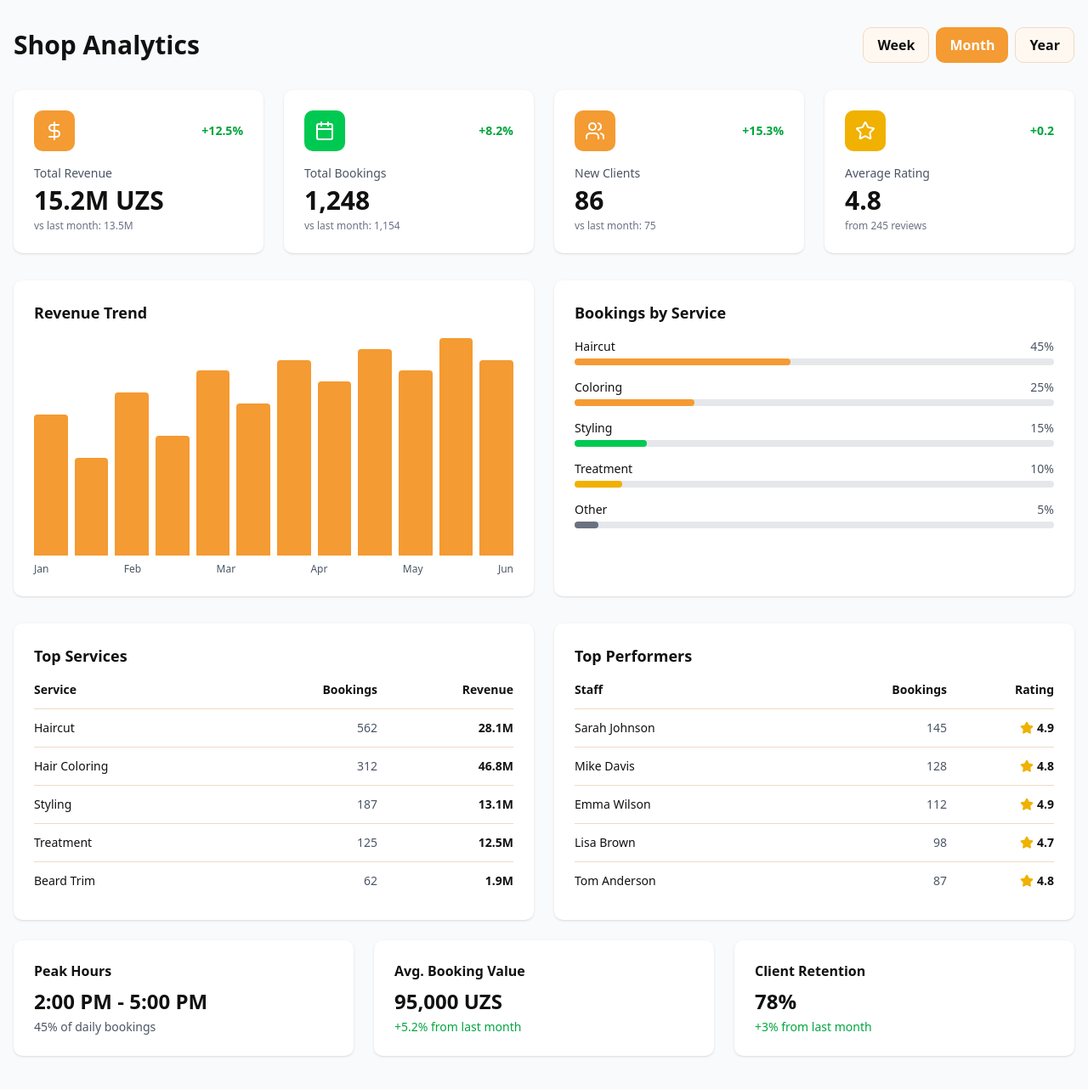
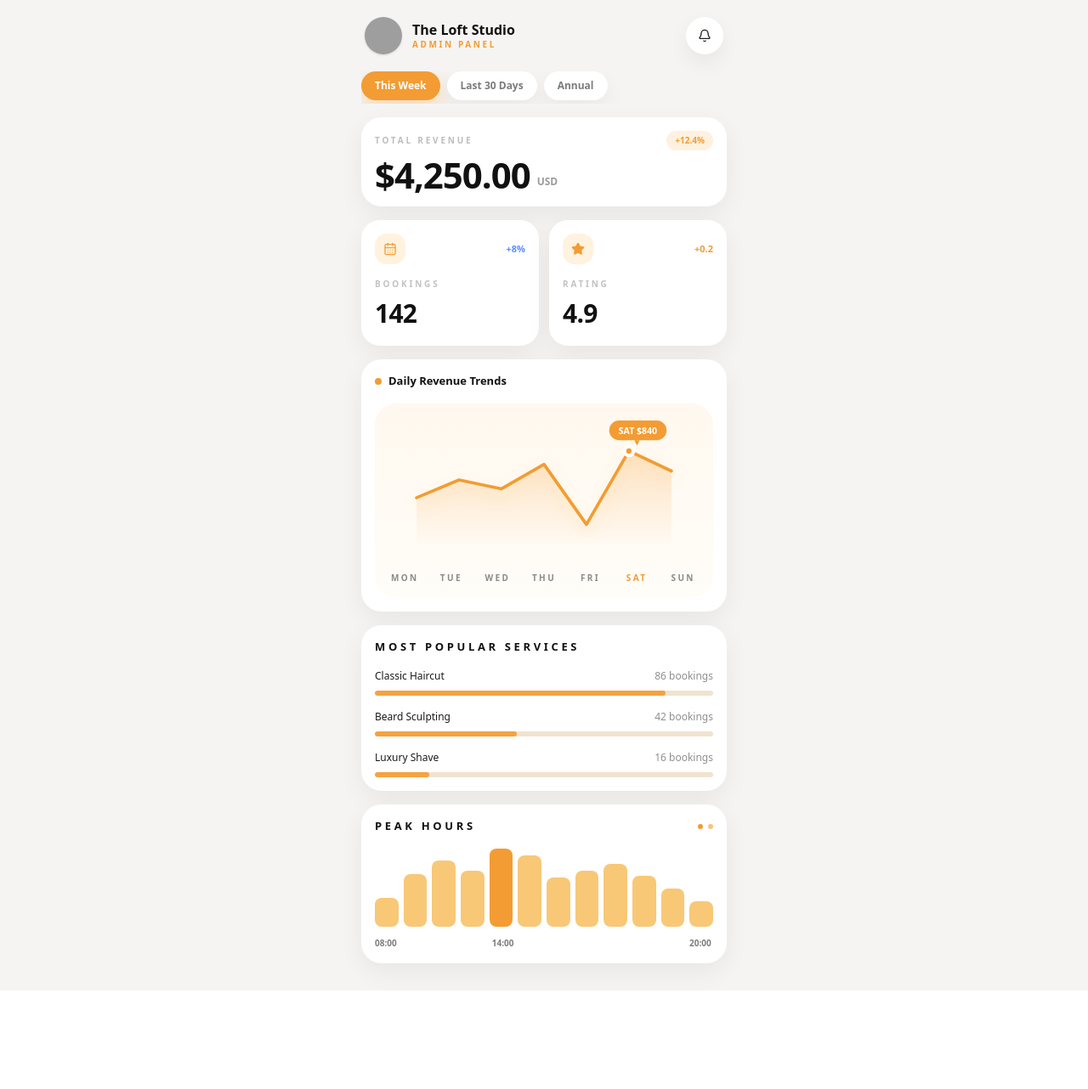
Before and after one commit to Muhammad0830/noQ, a Next.js app in the folder apps/web/: page /admin/analytics in a window 1280 px wide. Shown: the top 1282 px of the page at 85% size. After the commit the page ends 1166 px from the top, so only its background shows below. Built offline with nearby package versions, Linux system fonts and the light colour scheme; no server answers; grey boxes are pictures that could not be loaded.

Commit message:
feat: enhance ShopAnalytics with new metrics and visualizations

```diff
--- a/apps/web/src/app/(routes)/admin/analytics/page.tsx
+++ b/apps/web/src/app/(routes)/admin/analytics/page.tsx
@@ -1,217 +1,281 @@
 'use client'
 
-import { useState } from 'react'
-import { BarChart3, TrendingUp, DollarSign, Users, Calendar, Star } from 'lucide-react'
+import { useMemo, useState, type ReactNode } from 'react'
+import { Bell, CalendarDays, Star } from 'lucide-react'
 
-export default function ShopAnalytics() {
-  const [period, setPeriod] = useState('month')
+const tabs = ['This Week', 'Last 30 Days', 'Annual']
+
+const popularServices = [
+  { name: 'Classic Haircut', bookings: 86, width: 86 },
+  { name: 'Beard Sculpting', bookings: 42, width: 42 },
+  { name: 'Luxury Shave', bookings: 16, width: 16 },
+]
+
+const peakHours = [
+  { hour: '08:00', value: 34 },
+  { hour: '', value: 62 },
+  { hour: '', value: 78 },
+  { hour: '', value: 66 },
+  { hour: '14:00', value: 92, active: true },
+  { hour: '', value: 84 },
+  { hour: '', value: 58 },
+  { hour: '', value: 66 },
+  { hour: '', value: 74 },
+  { hour: '', value: 60 },
+  { hour: '', value: 45 },
+  { hour: '20:00', value: 30 },
+]
+
+const weeklyRevenue = [42, 58, 50, 72, 18, 84, 66]
+
+function MetricCard({
+  icon,
+  label,
+  value,
+  change,
+  changeClassName,
+}: {
+  icon: ReactNode
+  label: string
+  value: string
+  change: string
+  changeClassName: string
+}) {
+  return (
+    <div className="rounded-[22px] bg-white p-4 shadow-[0_10px_30px_rgba(15,17,21,0.06)]">
+      <div className="mb-4 flex items-center justify-between">
+        <div className="flex h-9 w-9 items-center justify-center rounded-xl bg-[#fff2df] text-[#f3a137]">
+          {icon}
+        </div>
+        <span className={`text-[11px] font-semibold ${changeClassName}`}>{change}</span>
+      </div>
+      <p className="mb-1 text-[10px] font-bold uppercase tracking-[0.28em] text-[#c2c2c2]">
+        {label}
+      </p>
+      <p className="text-[30px] font-bold tracking-tight text-[#111111]">{value}</p>
+    </div>
+  )
+}
+
+function RevenueChart() {
+  const { path, area } = useMemo(() => {
+    const width = 320
+    const height = 160
+    const paddingX = 18
+    const paddingY = 18
+    const points = weeklyRevenue.map((value, index) => {
+      const x = paddingX + (index * (width - paddingX * 2)) / (weeklyRevenue.length - 1)
+      const y = height - paddingY - (value / 100) * (height - paddingY * 2)
+      return { x, y }
+    })
+
+    const line = points.map((point) => `${point.x},${point.y}`).join(' ')
+    const fill = `${points.map((point) => `${point.x},${point.y}`).join(' ')} ${width - paddingX},${height - paddingY} ${paddingX},${height - paddingY}`
+
+    return { path: line, area: fill, points }
+  }, [])
+
+  const dot = useMemo(() => {
+    const width = 320
+    const height = 160
+    const paddingX = 18
+    const paddingY = 18
+    const index = 5
+    const x = paddingX + (index * (width - paddingX * 2)) / (weeklyRevenue.length - 1)
+    const y = height - paddingY - (weeklyRevenue[index] / 100) * (height - paddingY * 2)
+    return { x, y }
+  }, [])
 
   return (
-    <div className="bg-gray-50 py-8 pb-24">
-      <div className="container mx-auto px-4 max-w-7xl">
-        {/* Header */}
-        <div className="flex justify-between items-center mb-8">
-          <h1 className="text-3xl font-bold">Shop Analytics</h1>
-          <div className="flex gap-2">
-            {['week', 'month', 'year'].map((p) => (
-              <button
-                key={p}
-                onClick={() => setPeriod(p)}
-                className={`px-4 py-2 rounded-lg font-semibold ${
-                  period === p
-                    ? 'bg-blue-600 text-white'
-                    : 'border hover:bg-gray-50'
-                }`}
-              >
-                {p.charAt(0).toUpperCase() + p.slice(1)}
-              </button>
-            ))}
-          </div>
-        </div>
+    <div className="rounded-[24px] bg-white p-4 shadow-[0_10px_30px_rgba(15,17,21,0.06)]">
+      <div className="mb-4 flex items-center gap-2 text-[13px] font-semibold text-[#111111]">
+        <span className="h-2 w-2 rounded-full bg-[#f39c33]" />
+        Daily Revenue Trends
+      </div>
 
-        {/* Key Metrics */}
-        <div className="grid grid-cols-1 md:grid-cols-2 lg:grid-cols-4 gap-6 mb-8">
-          <div className="bg-white rounded-lg shadow-sm p-6">
-            <div className="flex items-center justify-between mb-4">
-              <div className="bg-blue-500 p-3 rounded-lg text-white">
-                <DollarSign className="w-6 h-6" />
-              </div>
-              <span className="text-green-600 text-sm font-semibold">+12.5%</span>
-            </div>
-            <p className="text-gray-600 text-sm mb-1">Total Revenue</p>
-            <p className="text-3xl font-bold">15.2M UZS</p>
-            <p className="text-xs text-gray-500 mt-1">vs last month: 13.5M</p>
-          </div>
+      <div className="relative overflow-hidden rounded-4xl bg-linear-to-b from-[#fff8ef] to-[#fffdf8] px-2 py-4">
+        <svg viewBox="0 0 320 180" className="h-47.5 w-full overflow-visible">
+          <defs>
+            <linearGradient id="revenueFill" x1="0" y1="0" x2="0" y2="1">
+              <stop offset="0%" stopColor="#f7a03a" stopOpacity="0.26" />
+              <stop offset="100%" stopColor="#f7a03a" stopOpacity="0.02" />
+            </linearGradient>
+            <filter id="shadow" x="-20%" y="-20%" width="140%" height="140%">
+              <feDropShadow dx="0" dy="8" stdDeviation="8" floodColor="#f39c33" floodOpacity="0.18" />
+            </filter>
+          </defs>
 
-          <div className="bg-white rounded-lg shadow-sm p-6">
-            <div className="flex items-center justify-between mb-4">
-              <div className="bg-green-500 p-3 rounded-lg text-white">
-                <Calendar className="w-6 h-6" />
-              </div>
-              <span className="text-green-600 text-sm font-semibold">+8.2%</span>
-            </div>
-            <p className="text-gray-600 text-sm mb-1">Total Bookings</p>
-            <p className="text-3xl font-bold">1,248</p>
-            <p className="text-xs text-gray-500 mt-1">vs last month: 1,154</p>
-          </div>
+          <path
+            d={`M ${area} Z`}
+            fill="url(#revenueFill)"
+          />
 
-          <div className="bg-white rounded-lg shadow-sm p-6">
-            <div className="flex items-center justify-between mb-4">
-              <div className="bg-purple-500 p-3 rounded-lg text-white">
-                <Users className="w-6 h-6" />
-              </div>
-              <span className="text-green-600 text-sm font-semibold">+15.3%</span>
-            </div>
-            <p className="text-gray-600 text-sm mb-1">New Clients</p>
-            <p className="text-3xl font-bold">86</p>
-            <p className="text-xs text-gray-500 mt-1">vs last month: 75</p>
-          </div>
+          <polyline
+            points={path}
+            fill="none"
+            stroke="#f39c33"
+            strokeWidth="3.5"
+            strokeLinecap="round"
+            strokeLinejoin="round"
+            filter="url(#shadow)"
+          />
 
-          <div className="bg-white rounded-lg shadow-sm p-6">
-            <div className="flex items-center justify-between mb-4">
-              <div className="bg-yellow-500 p-3 rounded-lg text-white">
-                <Star className="w-6 h-6" />
-              </div>
-              <span className="text-green-600 text-sm font-semibold">+0.2</span>
-            </div>
-            <p className="text-gray-600 text-sm mb-1">Average Rating</p>
-            <p className="text-3xl font-bold">4.8</p>
-            <p className="text-xs text-gray-500 mt-1">from 245 reviews</p>
-          </div>
-        </div>
+          <circle cx={dot.x} cy={dot.y} r="5" fill="#f39c33" stroke="#fff" strokeWidth="4" />
 
-        {/* Charts */}
-        <div className="grid grid-cols-1 lg:grid-cols-2 gap-6 mb-8">
-          {/* Revenue Chart */}
-          <div className="bg-white rounded-lg shadow-sm p-6">
-            <h3 className="font-bold text-lg mb-4">Revenue Trend</h3>
-            <div className="h-64 flex items-end justify-around gap-2">
-              {[65, 45, 75, 55, 85, 70, 90, 80, 95, 85, 100, 90].map((height, idx) => (
-                <div key={idx} className="flex-1 bg-blue-200 rounded-t hover:bg-blue-400 cursor-pointer" style={{ height: `${height}%` }}></div>
-              ))}
-            </div>
-            <div className="flex justify-between mt-2 text-xs text-gray-600">
-              <span>Jan</span>
-              <span>Feb</span>
-              <span>Mar</span>
-              <span>Apr</span>
-              <span>May</span>
-              <span>Jun</span>
-            </div>
-          </div>
+          <g transform={`translate(${dot.x - 22}, ${dot.y - 34})`}>
+            <rect x="0" y="0" width="64" height="22" rx="11" fill="#f39c33" />
+            <polygon points="28,22 34,22 31,28" fill="#f39c33" />
+            <text x="32" y="15" textAnchor="middle" className="fill-white text-[10px] font-semibold">
+              SAT $840
+            </text>
+          </g>
+        </svg>
 
-          {/* Bookings Chart */}
-          <div className="bg-white rounded-lg shadow-sm p-6">
-            <h3 className="font-bold text-lg mb-4">Bookings by Service</h3>
-            <div className="space-y-4">
-              {[
-                { name: 'Haircut', value: 45, color: 'bg-blue-500' },
-                { name: 'Coloring', value: 25, color: 'bg-purple-500' },
-                { name: 'Styling', value: 15, color: 'bg-green-500' },
-                { name: 'Treatment', value: 10, color: 'bg-yellow-500' },
-                { name: 'Other', value: 5, color: 'bg-gray-500' }
-              ].map((service) => (
-                <div key={service.name}>
-                  <div className="flex justify-between text-sm mb-1">
-                    <span className="font-medium">{service.name}</span>
-                    <span className="text-gray-600">{service.value}%</span>
-                  </div>
-                  <div className="w-full bg-gray-200 rounded-full h-2">
-                    <div className={`${service.color} h-2 rounded-full`} style={{ width: `${service.value}%` }}></div>
-                  </div>
-                </div>
-              ))}
-            </div>
-          </div>
-        </div>
-
-        {/* Tables */}
-        <div className="grid grid-cols-1 lg:grid-cols-2 gap-6">
-          {/* Top Services */}
-          <div className="bg-white rounded-lg shadow-sm p-6">
-            <h3 className="font-bold text-lg mb-4">Top Services</h3>
-            <table className="w-full">
-              <thead className="border-b">
-                <tr className="text-left text-sm">
-                  <th className="pb-3">Service</th>
-                  <th className="pb-3 text-right">Bookings</th>
-                  <th className="pb-3 text-right">Revenue</th>
-                </tr>
-              </thead>
-              <tbody className="text-sm">
-                {[
-                  { name: 'Haircut', bookings: 562, revenue: '28.1M' },
-                  { name: 'Hair Coloring', bookings: 312, revenue: '46.8M' },
-                  { name: 'Styling', bookings: 187, revenue: '13.1M' },
-                  { name: 'Treatment', bookings: 125, revenue: '12.5M' },
-                  { name: 'Beard Trim', bookings: 62, revenue: '1.9M' }
-                ].map((service, idx) => (
-                  <tr key={idx} className="border-b last:border-0">
-                    <td className="py-3 font-medium">{service.name}</td>
-                    <td className="py-3 text-right text-gray-600">{service.bookings}</td>
-                    <td className="py-3 text-right font-semibold">{service.revenue}</td>
-                  </tr>
-                ))}
-              </tbody>
-            </table>
-          </div>
-
-          {/* Top Staff */}
-          <div className="bg-white rounded-lg shadow-sm p-6">
-            <h3 className="font-bold text-lg mb-4">Top Performers</h3>
-            <table className="w-full">
-              <thead className="border-b">
-                <tr className="text-left text-sm">
-                  <th className="pb-3">Staff</th>
-                  <th className="pb-3 text-right">Bookings</th>
-                  <th className="pb-3 text-right">Rating</th>
-                </tr>
-              </thead>
-              <tbody className="text-sm">
-                {[
-                  { name: 'Sarah Johnson', bookings: 145, rating: 4.9 },
-                  { name: 'Mike Davis', bookings: 128, rating: 4.8 },
-                  { name: 'Emma Wilson', bookings: 112, rating: 4.9 },
-                  { name: 'Lisa Brown', bookings: 98, rating: 4.7 },
-                  { name: 'Tom Anderson', bookings: 87, rating: 4.8 }
-                ].map((staff, idx) => (
-                  <tr key={idx} className="border-b last:border-0">
-                    <td className="py-3 font-medium">{staff.name}</td>
-                    <td className="py-3 text-right text-gray-600">{staff.bookings}</td>
-                    <td className="py-3 text-right">
-                      <div className="flex items-center justify-end gap-1">
-                        <Star className="w-4 h-4 text-yellow-500 fill-current" />
-                        <span className="font-semibold">{staff.rating}</span>
-                      </div>
-                    </td>
-                  </tr>
-                ))}
-              </tbody>
-            </table>
-          </div>
-        </div>
-
-        {/* Additional Stats */}
-        <div className="grid grid-cols-1 md:grid-cols-3 gap-6 mt-6">
-          <div className="bg-white rounded-lg shadow-sm p-6">
-            <h4 className="font-semibold mb-2">Peak Hours</h4>
-            <p className="text-2xl font-bold mb-1">2:00 PM - 5:00 PM</p>
-            <p className="text-sm text-gray-600">45% of daily bookings</p>
-          </div>
-
-          <div className="bg-white rounded-lg shadow-sm p-6">
-            <h4 className="font-semibold mb-2">Avg. Booking Value</h4>
-            <p className="text-2xl font-bold mb-1">95,000 UZS</p>
-            <p className="text-sm text-green-600">+5.2% from last month</p>
-          </div>
-
-          <div className="bg-white rounded-lg shadow-sm p-6">
-            <h4 className="font-semibold mb-2">Client Retention</h4>
-            <p className="text-2xl font-bold mb-1">78%</p>
-            <p className="text-sm text-green-600">+3% from last month</p>
-          </div>
+        <div className="-mt-2 grid grid-cols-7 text-center text-[10px] font-semibold uppercase tracking-[0.24em] text-[#8b8b8b]">
+          {['Mon', 'Tue', 'Wed', 'Thu', 'Fri', 'Sat', 'Sun'].map((day, index) => (
+            <span key={day} className={index === 5 ? 'text-[#f39c33]' : ''}>
+              {day}
+            </span>
+          ))}
         </div>
       </div>
     </div>
   )
 }
+
+export default function ShopAnalytics() {
+  const [activeTab, setActiveTab] = useState(0)
+
+  return (
+    <div className="min-h-screen bg-[#f5f4f2] px-4 py-4 pb-8 text-[#111111]">
+      <div className="mx-auto flex w-full max-w-107.5 flex-col gap-4">
+        <header className="flex items-center justify-between px-1 py-1">
+          <div className="flex items-center gap-3">
+            <div className="h-11 w-11 overflow-hidden rounded-full bg-[url('https://images.unsplash.com/photo-1500648767791-00dcc994a43e?auto=format&fit=crop&w=120&q=80')] bg-cover bg-center shadow-sm" />
+            <div>
+              <p className="text-[16px] font-bold leading-tight text-[#111111]">The Loft Studio</p>
+              <p className="text-[10px] font-bold uppercase tracking-[0.26em] text-[#f39c33]">
+                Admin Panel
+              </p>
+            </div>
+          </div>
+
+          <button
+            type="button"
+            className="flex h-11 w-11 items-center justify-center rounded-full bg-white text-[#1f1f1f] shadow-[0_10px_24px_rgba(15,17,21,0.06)]"
+          >
+            <Bell className="h-4 w-4" />
+          </button>
+        </header>
+
+        <div className="flex gap-2 overflow-x-auto pb-1 no-scrollbar">
+          {tabs.map((tab, index) => (
+            <button
+              key={tab}
+              type="button"
+              onClick={() => setActiveTab(index)}
+              className={`shrink-0 rounded-full px-4 py-2 text-[12px] font-semibold transition ${
+                activeTab === index
+                  ? 'bg-[#f39c33] text-white shadow-[0_10px_24px_rgba(243,156,51,0.32)]'
+                  : 'bg-white text-[#7b7b7b] shadow-[0_10px_24px_rgba(15,17,21,0.05)]'
+              }`}
+            >
+              {tab}
+            </button>
+          ))}
+        </div>
+
+        <div className="rounded-[24px] bg-white p-4 shadow-[0_10px_30px_rgba(15,17,21,0.06)]">
+          <div className="mb-2 flex items-center justify-between">
+            <p className="text-[10px] font-bold uppercase tracking-[0.28em] text-[#bdbdbd]">
+              Total Revenue
+            </p>
+            <span className="rounded-full bg-[#fff1df] px-2.5 py-1 text-[10px] font-semibold text-[#f39c33]">
+              +12.4%
+            </span>
+          </div>
+
+          <div className="flex items-end gap-2">
+            <h2 className="text-[42px] font-bold leading-none tracking-tight text-[#111111]">
+              $4,250.00
+            </h2>
+            <span className="pb-1 text-[12px] font-semibold text-[#9a9a9a]">USD</span>
+          </div>
+        </div>
+
+        <div className="grid grid-cols-2 gap-3">
+          <MetricCard
+            icon={<CalendarDays className="h-4 w-4" />}
+            label="Bookings"
+            value="142"
+            change="+8%"
+            changeClassName="text-[#5d8dff]"
+          />
+
+          <MetricCard
+            icon={<Star className="h-4 w-4 fill-[#f39c33] text-[#f39c33]" />}
+            label="Rating"
+            value="4.9"
+            change="+0.2"
+            changeClassName="text-[#f39c33]"
+          />
+        </div>
+
+        <RevenueChart />
+
+        <section className="rounded-[24px] bg-white p-4 shadow-[0_10px_30px_rgba(15,17,21,0.06)]">
+          <h3 className="mb-4 text-[13px] font-bold uppercase tracking-[0.28em] text-[#111111]">
+            Most Popular Services
+          </h3>
+
+          <div className="space-y-4">
+            {popularServices.map((service) => (
+              <div key={service.name}>
+                <div className="mb-2 flex items-center justify-between gap-3 text-[12px]">
+                  <div className="font-medium text-[#1a1a1a]">{service.name}</div>
+                  <div className="text-[#8f8f8f]">{service.bookings} bookings</div>
+                </div>
+                <div className="h-1.5 overflow-hidden rounded-full bg-[#f1e3d0]">
+                  <div
+                    className="h-full rounded-full bg-[#f4a341]"
+                    style={{ width: `${service.width}%` }}
+                  />
+                </div>
+              </div>
+            ))}
+          </div>
+        </section>
+
+        <section className="rounded-[24px] bg-white p-4 shadow-[0_10px_30px_rgba(15,17,21,0.06)]">
+          <div className="mb-4 flex items-center justify-between">
+            <h3 className="text-[13px] font-bold uppercase tracking-[0.28em] text-[#111111]">
+              Peak Hours
+            </h3>
+            <div className="flex gap-1.5 text-[#f39c33]">
+              <span className="h-1.5 w-1.5 rounded-full bg-[#f39c33]" />
+              <span className="h-1.5 w-1.5 rounded-full bg-[#f7c57f]" />
+            </div>
+          </div>
+
+          <div className="mb-3 flex items-end gap-1.5">
+            {peakHours.map((slot) => (
+              <div
+                key={`${slot.hour}-${slot.value}`}
+                className={`flex-1 rounded-md ${slot.active ? 'bg-[#f39c33]' : 'bg-[#f8c877]'}`}
+                style={{ height: `${slot.value}px` }}
+              />
+            ))}
+          </div>
+
+          <div className="flex justify-between text-[10px] font-semibold text-[#7d7d7d]">
+            {peakHours.map((slot, index) => (
+              <span key={`${slot.hour}-${index}`} className={slot.hour ? 'min-w-7' : 'min-w-4'}>
+                {slot.hour}
+              </span>
+            ))}
+          </div>
+        </section>
+      </div>
+    </div>
+  )
+}
```
